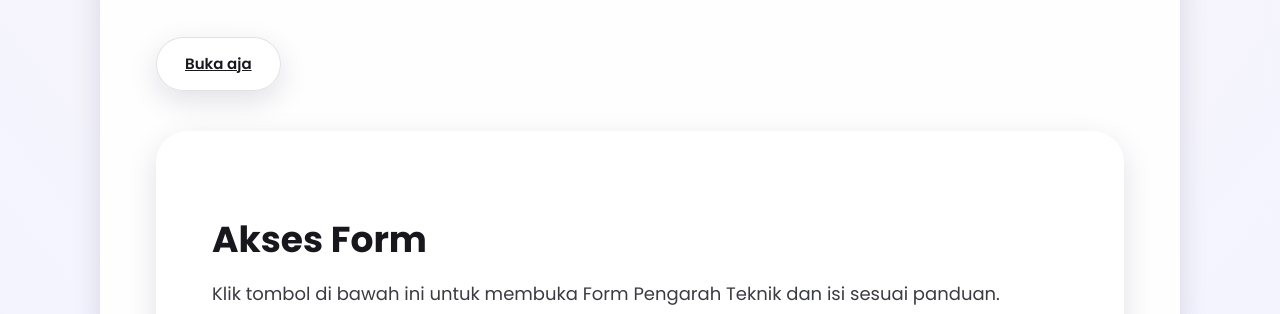
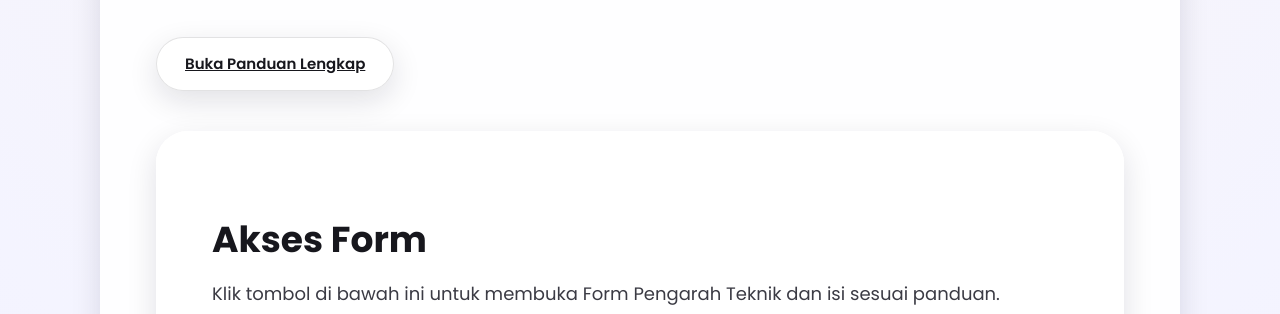
Before and after one commit to Iswwansyahnur99/formtd, a plain HTML site: page index.html in a window 1280 px wide. Shown: the part 783-1097 px from the top of the page. Drawn offline with Linux system fonts and the light colour scheme.

Commit message:
Update index.html

```diff
--- a/index.html
+++ b/index.html
@@ -47,7 +47,7 @@
             target="_blank"
             rel="noopener noreferrer"
           >
-            Buka  aja
+            Buka Panduan Lengkap
           </a>
         </div>
 
```
